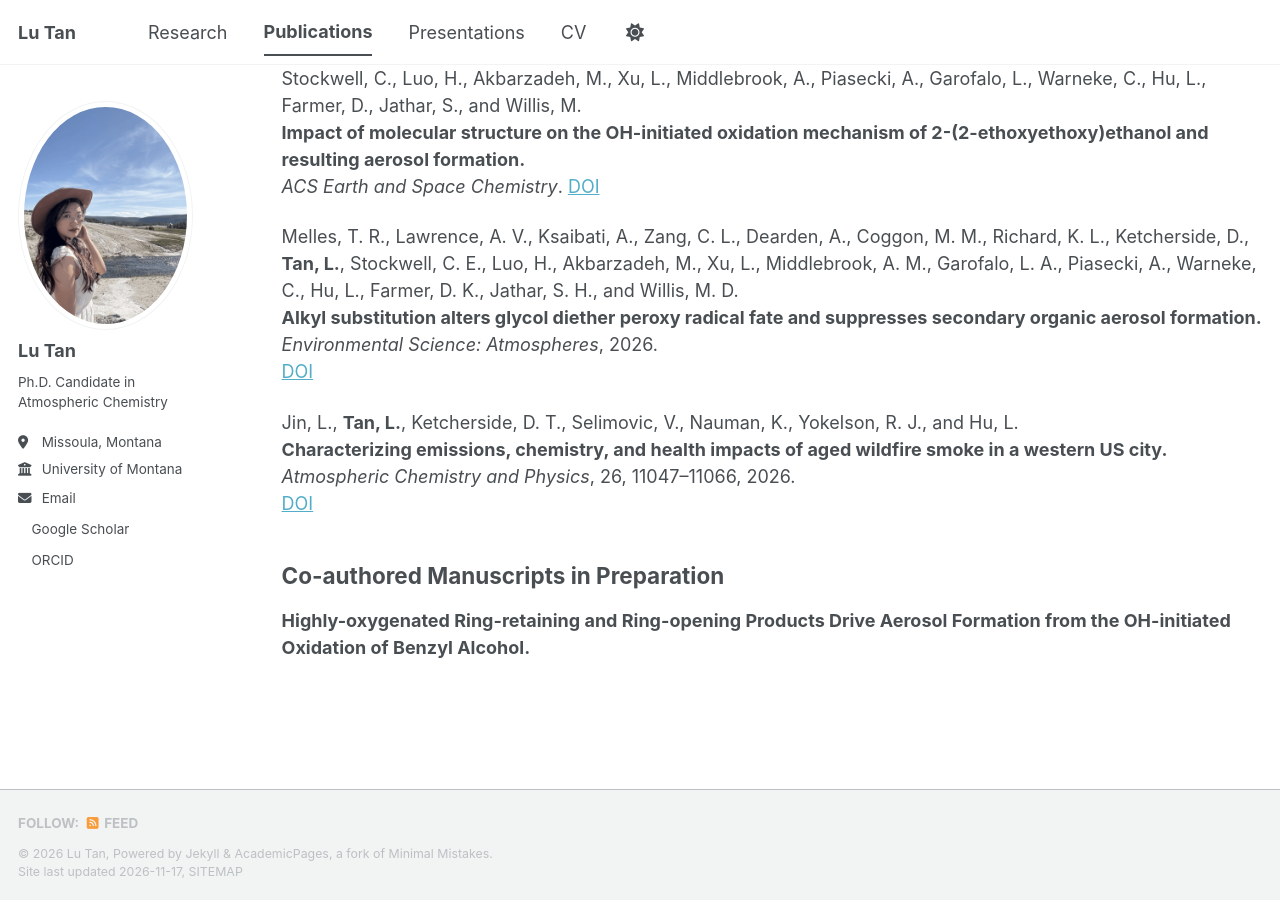
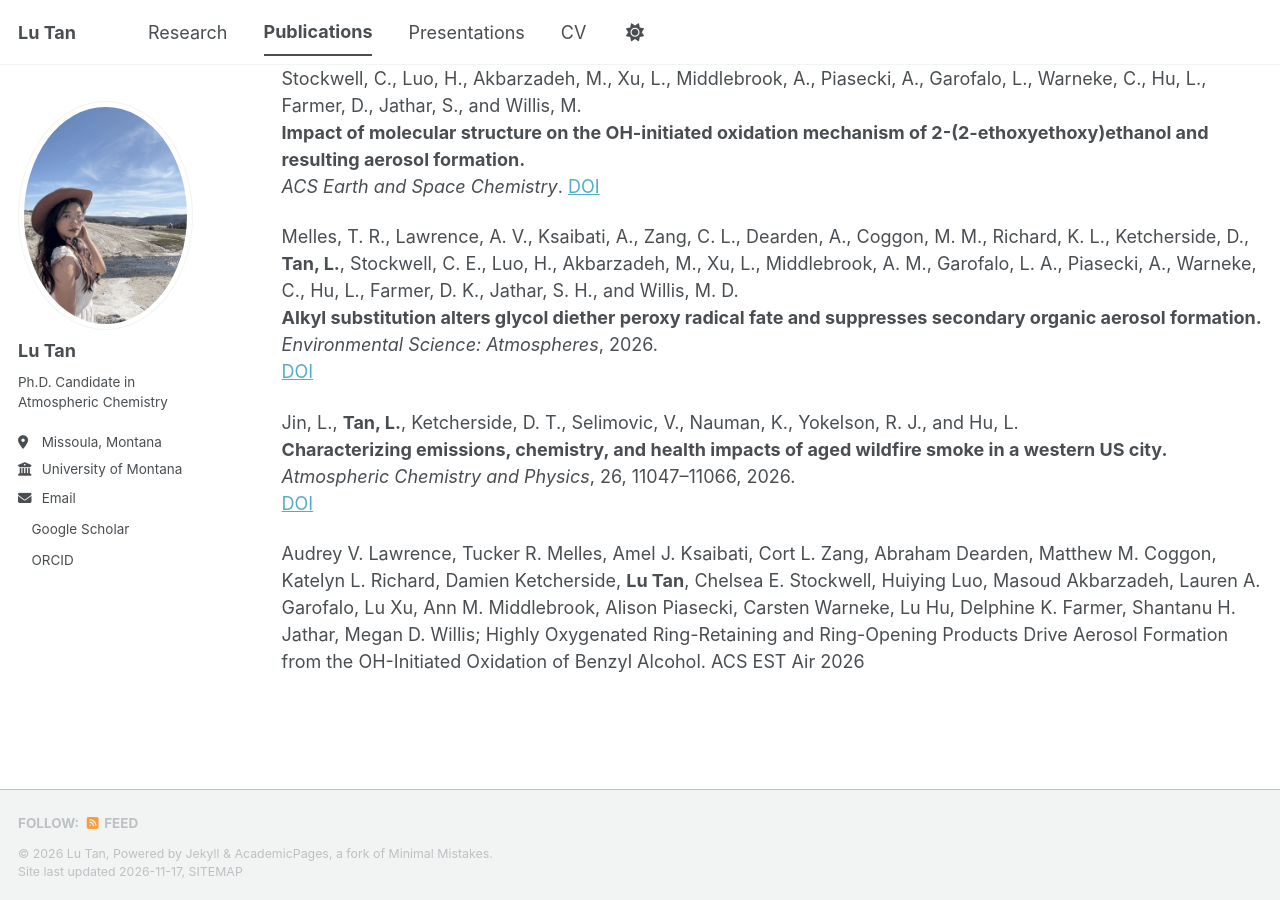
Before and after one commit to lulutan0122/lutan.github.io, a Jekyll site: the page built from _pages/publications.html, in a window 1280 px wide and 900 px high, scrolled down 683 px. Built offline with Jekyll 4.4.1, drawn with Linux system fonts in a browser that asks for light colours; a style sheet for code colours, icons or effects is not loaded.

Commit message:
Update publications.html

```diff
--- a/_pages/publications.html
+++ b/_pages/publications.html
@@ -53,9 +53,11 @@ Jin, L., <strong>Tan, L.</strong>, Ketcherside, D. T., Selimovic, V., Nauman, K.
 <em>Atmospheric Chemistry and Physics</em>, 26, 11047–11066, 2026.<br> <a href="https://doi.org/10.5194/acp-26-11047-2026" target="_blank">DOI</a>
 </p>
 
-
-<h2>Co-authored Manuscripts in Preparation</h2>
-
 <p>
-<strong>Highly-oxygenated Ring-retaining and Ring-opening Products Drive Aerosol Formation from the OH-initiated Oxidation of Benzyl Alcohol.</strong>
+Audrey V. Lawrence, Tucker R. Melles, Amel J. Ksaibati, Cort L. Zang, Abraham Dearden,
+Matthew M. Coggon, Katelyn L. Richard, Damien Ketcherside, <strong>Lu Tan</strong>, Chelsea E. Stockwell,
+Huiying Luo, Masoud Akbarzadeh, Lauren A. Garofalo, Lu Xu, Ann M. Middlebrook, Alison
+Piasecki, Carsten Warneke, Lu Hu, Delphine K. Farmer, Shantanu H. Jathar, Megan D. Willis;
+Highly Oxygenated Ring-Retaining and Ring-Opening Products Drive Aerosol Formation from
+the OH-Initiated Oxidation of Benzyl Alcohol. ACS EST Air 2026
 </p>
```
